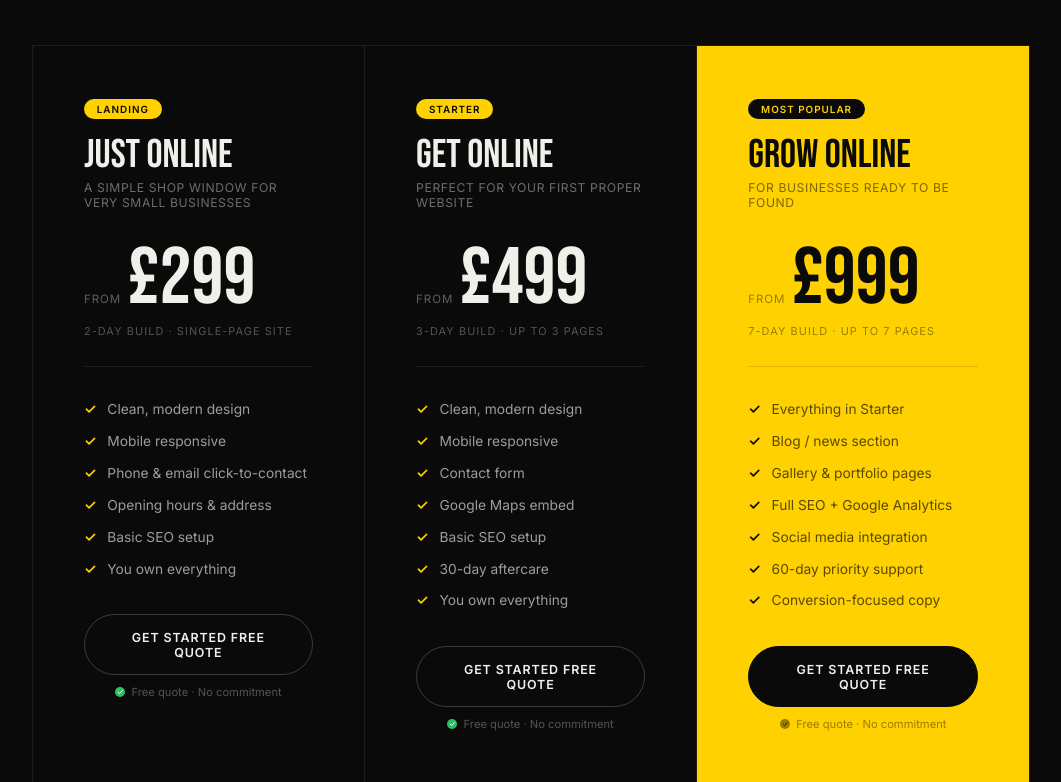
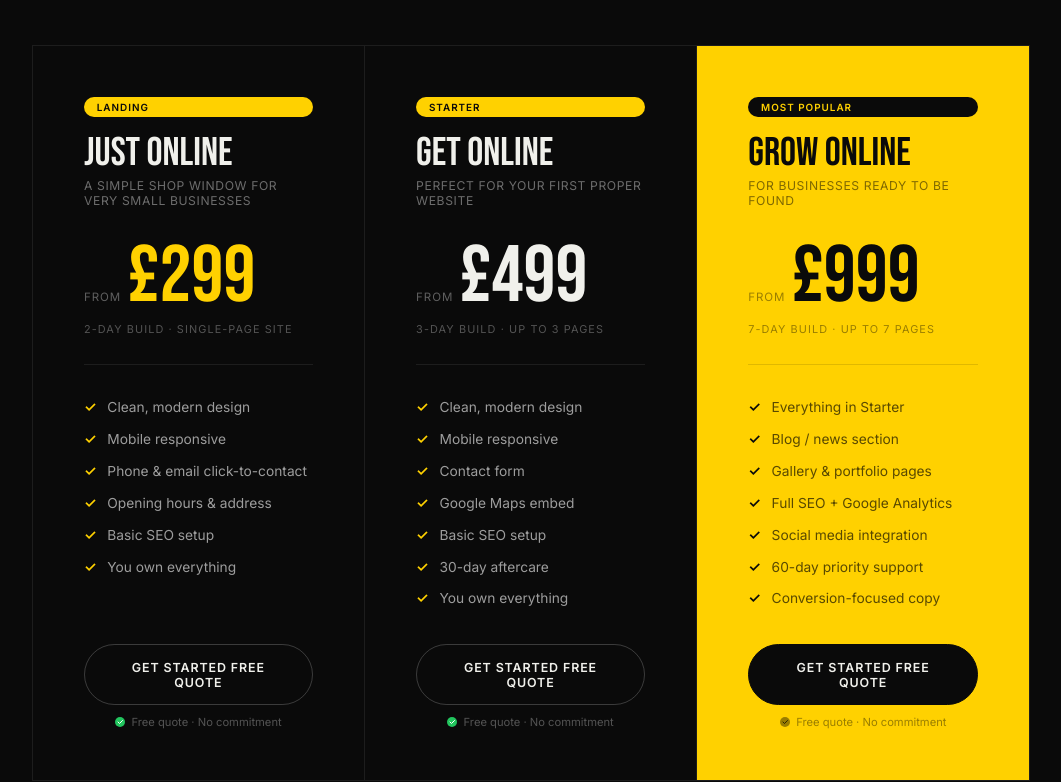
Before and after one commit to laterinthepast/NMRW, a plain HTML site: page index.html in a window 1280 px wide. Shown: the part 1378-2160 px from the top of the page, without its empty margins (109-1170 px from the left). Drawn offline with Linux system fonts and the light colour scheme.

Commit message:
Align package CTAs to bottom; highlight £299 price in brand yellow

```diff
--- a/index.html
+++ b/index.html
@@ -249,7 +249,7 @@ section{padding:7rem var(--side)}
 .pkg-header{display:flex;justify-content:space-between;align-items:flex-end;margin-bottom:3rem;flex-wrap:wrap;gap:1.5rem}
 .pkg-header p{font-size:.9rem;color:rgba(255,255,255,.45);max-width:380px;line-height:1.7}
 .pkg-grid{display:grid;grid-template-columns:repeat(3,1fr);border:1px solid rgba(255,255,255,.08)}
-.pkg{padding:3.2rem;border-right:1px solid rgba(255,255,255,.08);position:relative;transition:background .3s}
+.pkg{padding:3.2rem;border-right:1px solid rgba(255,255,255,.08);position:relative;transition:background .3s;display:flex;flex-direction:column}
 .pkg:last-child{border-right:none}
 .pkg:hover{background:rgba(255,255,255,.025)}
 .pkg.featured{background:var(--yellow)}
@@ -264,6 +264,7 @@ section{padding:7rem var(--side)}
 .pkg-from{font-size:.72rem;color:rgba(255,255,255,.35);text-transform:uppercase;letter-spacing:.08em}
 .pkg.featured .pkg-from{color:rgba(0,0,0,.4)}
 .pkg-price{font-family:'Bebas Neue',sans-serif;font-size:5rem;line-height:1;color:#f0f0eb}
+.pkg.entry .pkg-price{color:var(--yellow)}
 .pkg.featured .pkg-price{color:#0a0a0a}
 .pkg-timeline{font-size:.68rem;letter-spacing:.1em;text-transform:uppercase;color:rgba(255,255,255,.3);margin-bottom:2rem;padding-bottom:1.8rem;border-bottom:1px solid rgba(255,255,255,.08)}
 .pkg.featured .pkg-timeline{color:rgba(0,0,0,.4);border-color:rgba(0,0,0,.12)}
@@ -272,7 +273,7 @@ section{padding:7rem var(--side)}
 .pkg.featured .pkg-features li{color:rgba(0,0,0,.65)}
 .tick{color:var(--yellow);font-weight:700;flex-shrink:0}
 .pkg.featured .tick{color:#0a0a0a}
-.pkg-cta{display:flex;flex-direction:column;gap:.6rem}
+.pkg-cta{display:flex;flex-direction:column;gap:.6rem;margin-top:auto}
 .pkg-btn{display:block;width:100%;padding:.9rem 2rem;border-radius:999px;font-size:.78rem;font-weight:700;letter-spacing:.07em;text-transform:uppercase;text-decoration:none;text-align:center;transition:all .2s;border:1.5px solid rgba(255,255,255,.2);color:#f0f0eb;cursor:pointer;font-family:'Inter',sans-serif;background:transparent}
 .pkg-btn:hover{background:#f0f0eb;color:#0a0a0a;border-color:#f0f0eb}
 .pkg.featured .pkg-btn{background:#0a0a0a;color:#f0f0eb;border-color:#0a0a0a}
@@ -579,7 +580,7 @@ footer a:hover{color:var(--yellow)}
     <p class="reveal">Every package includes design, build, testing, SEO setup, and launch. No upsells, no hidden extras.</p>
   </div>
   <div class="pkg-grid">
-    <div class="pkg reveal">
+    <div class="pkg entry reveal">
       <div class="pkg-badge">Landing</div>
       <div class="pkg-name">Just Online</div>
       <div class="pkg-tagline">A simple shop window for very small businesses</div>
```
